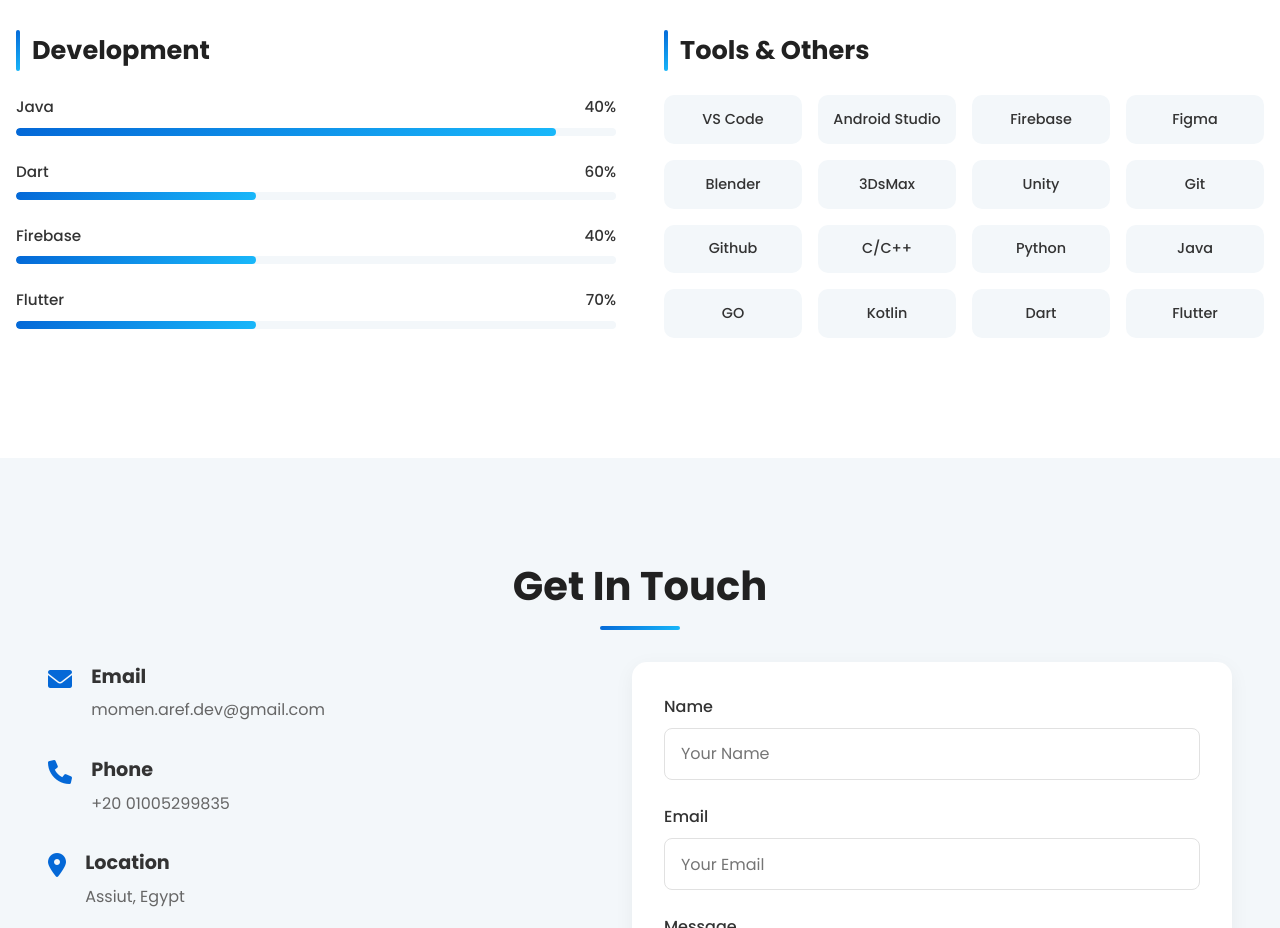
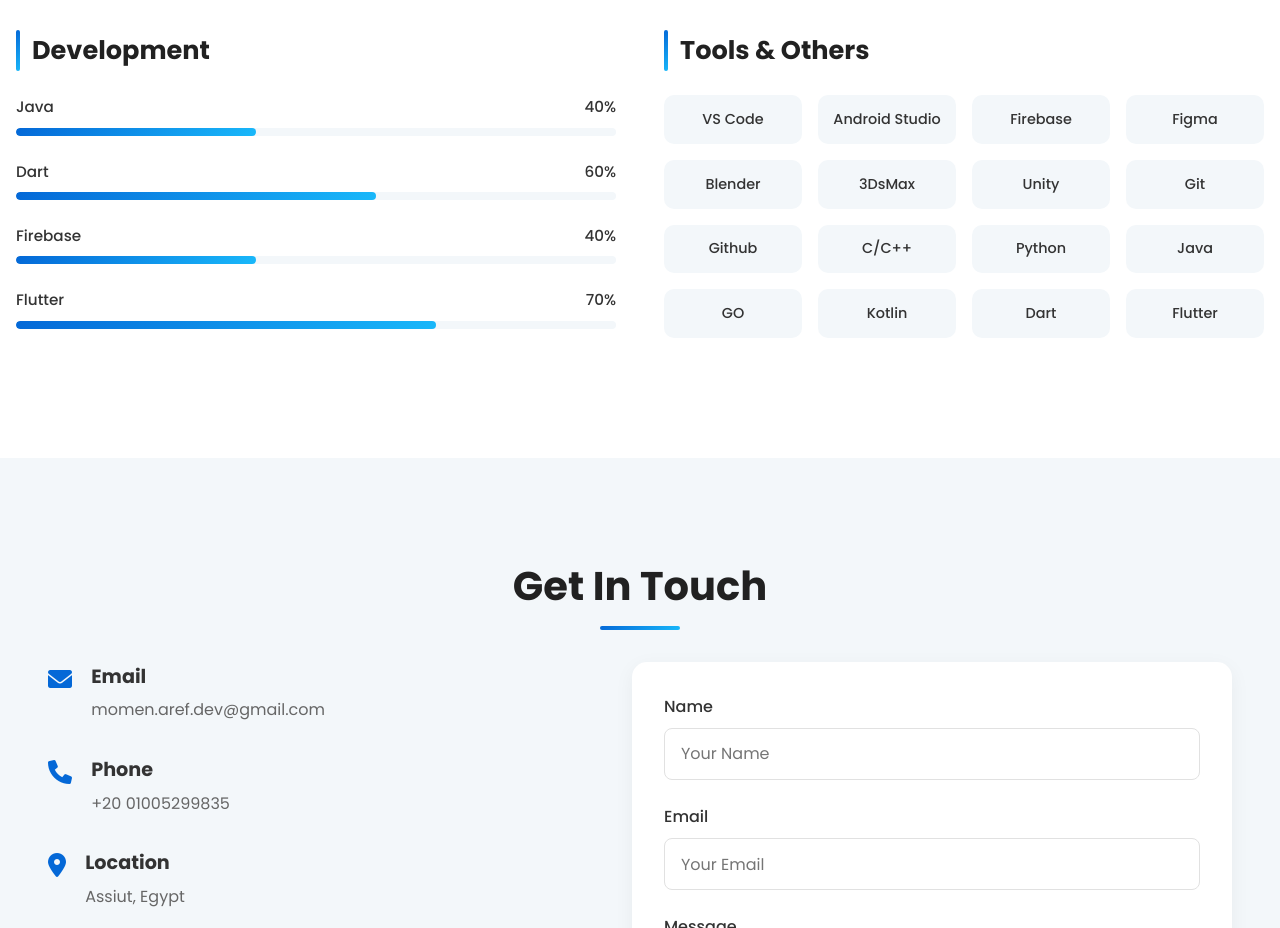
Before and after one commit to mo2menaref/Moamen_Portfolio, a plain HTML site: page index.html in a window 1280 px wide. Shown: the part 4000-4928 px from the top of the page. Drawn offline with nearby package versions, Linux system fonts and the light colour scheme.

Commit message:
modify 2

```diff
--- a/index.html
+++ b/index.html
@@ -314,7 +314,7 @@
                             <span>40%</span>
                         </div>
                         <div class="skill-bar">
-                            <div class="skill-progress" data-progress="90%"></div>
+                            <div class="skill-progress" data-progress="40%"></div>
                         </div>
                     </div>
                     <div class="skill-item">
@@ -323,7 +323,7 @@
                             <span>60%</span>
                         </div>
                         <div class="skill-bar">
-                            <div class="skill-progress" data-progress="40%"></div>
+                            <div class="skill-progress" data-progress="60%"></div>
                         </div>
                     </div>
                     <div class="skill-item">
@@ -341,7 +341,7 @@
                             <span>70%</span>
                         </div>
                         <div class="skill-bar">
-                            <div class="skill-progress" data-progress="40%"></div>
+                            <div class="skill-progress" data-progress="70%"></div>
                         </div>
                     </div>
                 </div>
```
